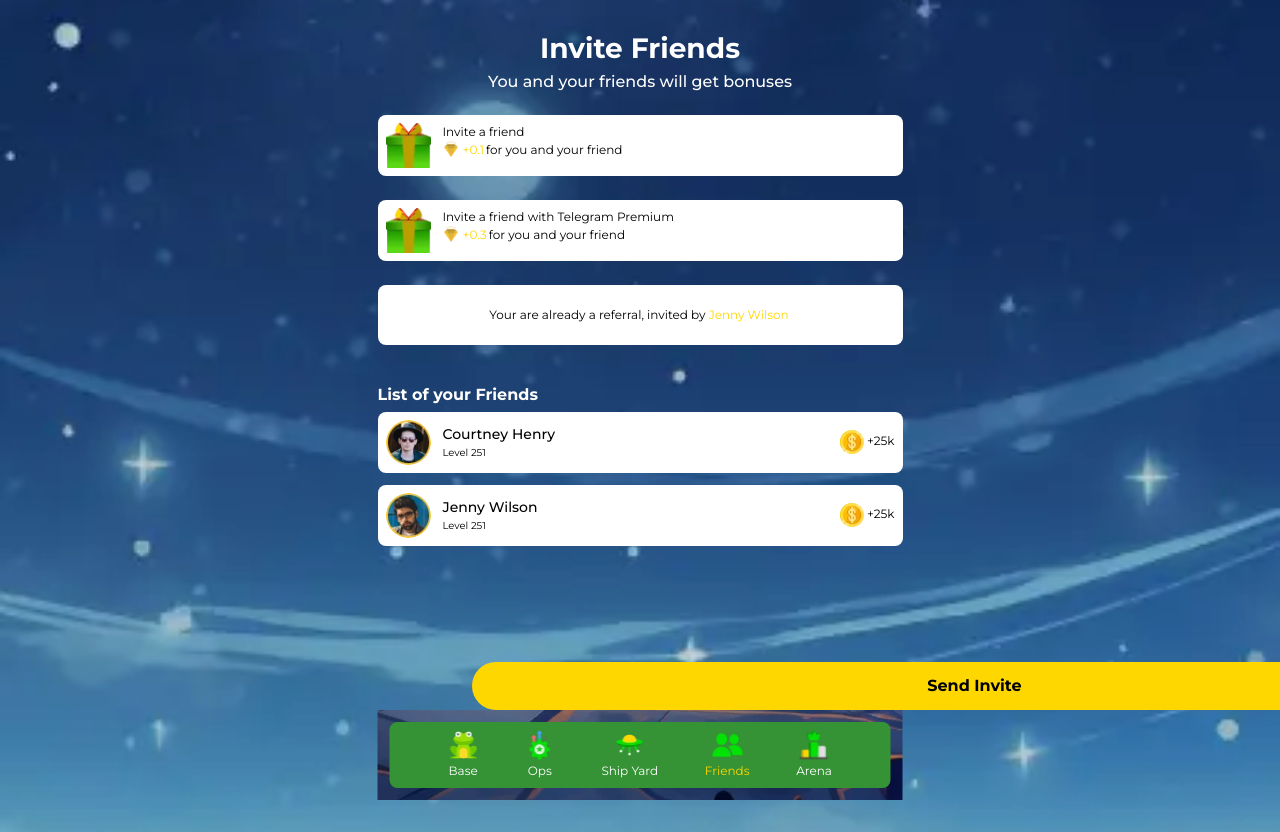
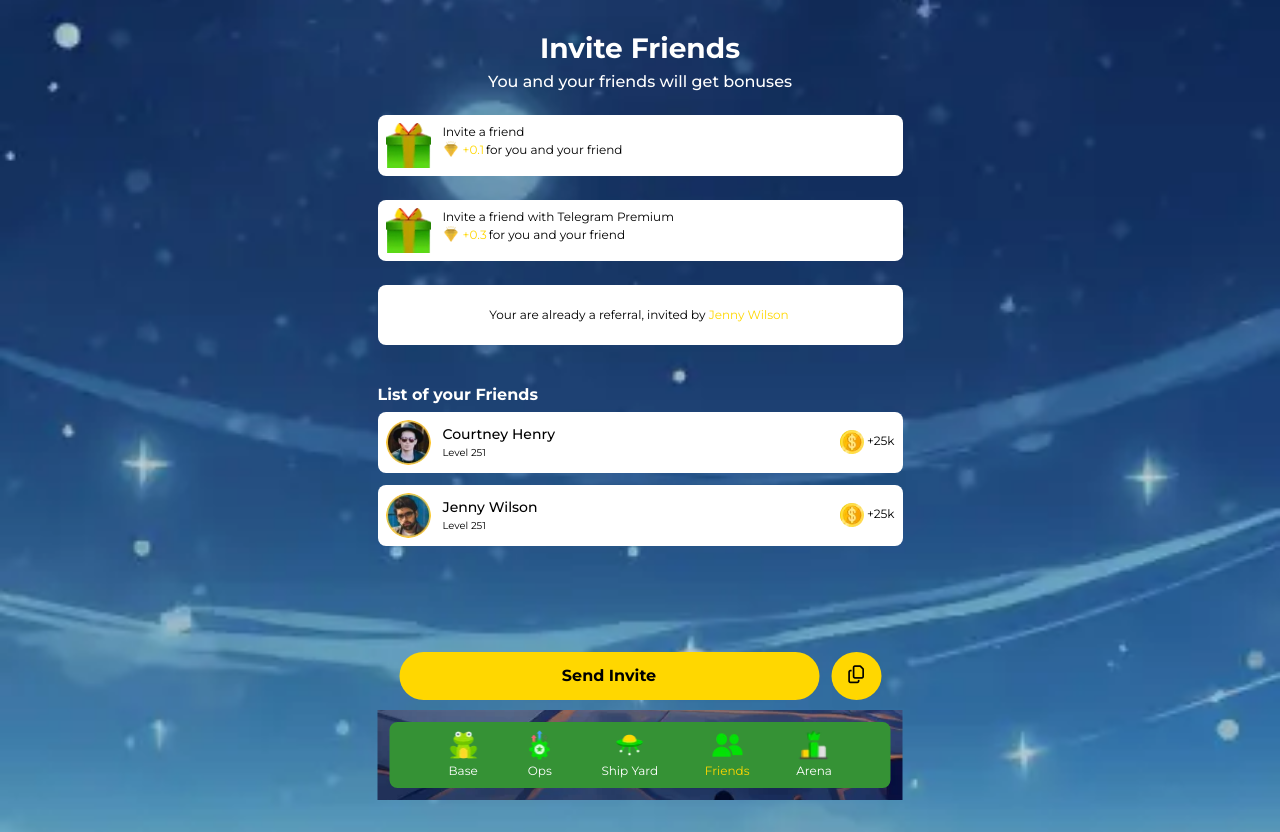
Before and after one commit to Yasir365/Zumator-Bot, a React (Vite) app: page /friends in a window 1280 px wide. Built offline with nearby package versions, Linux system fonts and the light colour scheme.

Commit message:
Update friends.scss

```diff
--- a/src/pages/friends/friends.scss
+++ b/src/pages/friends/friends.scss
@@ -22,6 +22,7 @@
         align-items: center;
         flex-wrap: wrap;
         margin-top: 40px;
+        padding-bottom: 60px;
 
         h6 {
             color: var(--white);
@@ -94,11 +95,14 @@
     .button-container {
         position: fixed;
         width: calc(100% - 24px);
-        bottom: 90px;
+        bottom: 100px;
         display: flex;
         justify-content: center;
         gap: 12px;
-        margin-top: 20px;
+        left: 50%;
+        transform: translateX(-50%);
+        width: 100%;
+        max-width: 525px;
 
         .invite {
             width: 80%;
```
